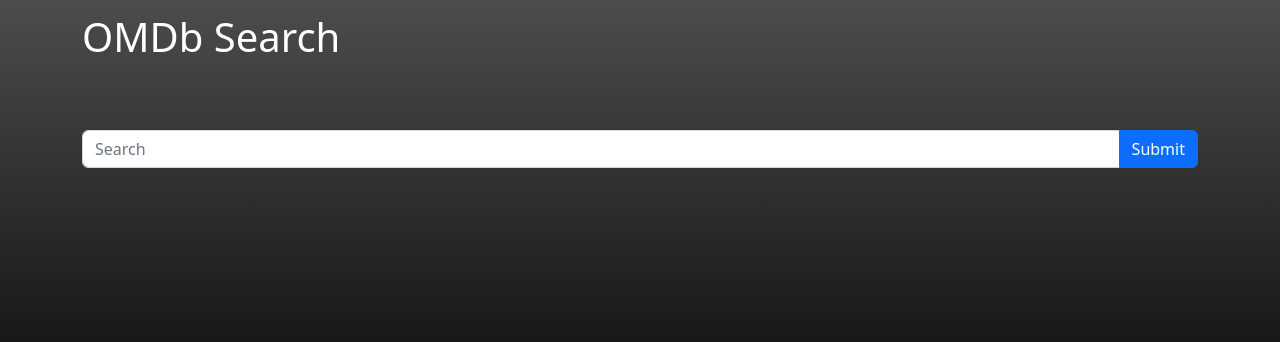
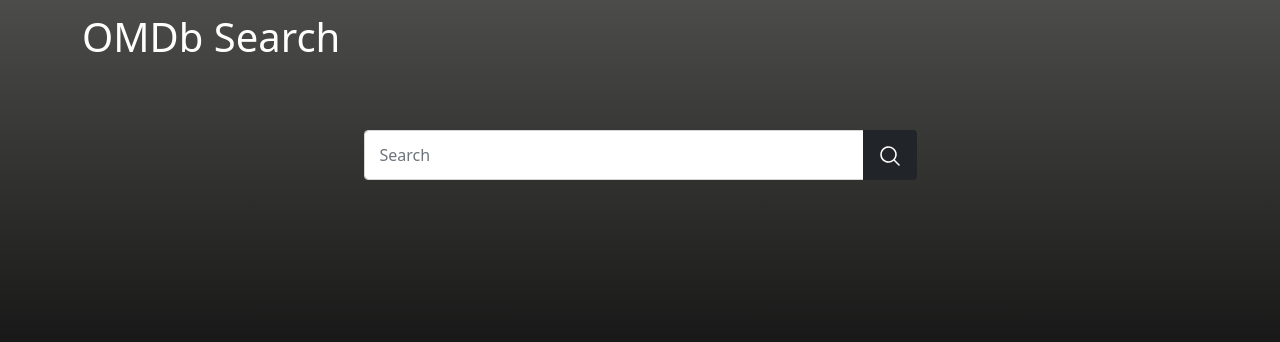
Before and after one commit to BarryPercy/omdbai-app-frontend, a React (Create React App) app: page / in a window 1280 px wide. Shown: the top 342 px of the page. Built offline with nearby package versions, Linux system fonts and the light colour scheme.

Commit message:
Updated search bar, changing movie card size

```diff
--- a/package.json
+++ b/package.json
@@ -15,6 +15,7 @@
     "react": "^18.2.0",
     "react-bootstrap": "^2.7.0",
     "react-dom": "^18.2.0",
+    "react-icons": "^4.8.0",
     "react-redux": "^8.0.5",
     "react-router-dom": "^6.5.0",
     "react-scripts": "5.0.1",
--- a/src/components/SearchBar.tsx
+++ /dev/null
@@ -1,32 +0,0 @@
-import { Form, InputGroup, Button } from 'react-bootstrap';
-import { useState } from 'react';
-import { useAppDispatch } from '../redux/hooks';
-import { search } from '../redux/actions';
-
-const SearchBar = ()=>{
-    const [searchValue, setSearchValue] = useState("")
-    const dispatch = useAppDispatch();
-    const handleSubmit = (event: React.FormEvent<HTMLFormElement>) =>{
-        event.preventDefault();
-        dispatch(search(searchValue))
-        setSearchValue("")
-    }
-    return(
-        <Form onSubmit={handleSubmit} className="mt-5">
-            <InputGroup className="mb-3">
-                <Form.Control
-                    placeholder="Search"
-                    value = {searchValue}
-                    onChange={(e) => {
-                        setSearchValue(
-                            e.target.value,
-                        );
-                    }}
-                />
-                <Button type="submit">Submit</Button>
-            </InputGroup>
-        </Form>
-    )
-}
-
-export default SearchBar
--- a/src/components/movies/Movie.tsx
+++ b/src/components/movies/Movie.tsx
@@ -18,7 +18,7 @@
     return(
         <>
             {Poster!=="N/A"?
-            <Col  xs={6} sm={4} md={3} lg={2} >
+            <Col  xs={6} sm={3} md={3} lg={2} >
                 <Link to={"/"+imdbID}  className="no-decoration">
                     <Card className = "movie-card mb-4" onClick={handleClick}>
                         <Card.Img variant="top" src={Poster} />
--- a/src/components/movies/styles.css
+++ b/src/components/movies/styles.css
@@ -1,12 +1,47 @@
 .movie-card {
     transition: transform 0.2s ease-in-out;
-    height:400px;
+    height: 400px;
+    box-shadow: 2px 2px 4px rgba(0, 0, 0, 0.3);
 }
 
 .movie-card:hover {
-    transform: scale(1.1);
-    z-index: 5
+    transform: scale(1.05);
+    z-index: 5;
 }
+
+.movie-card p {
+    font-size: 18px;
+    font-weight: 600;
+    color: black;
+}
+
+.no-decoration {
+    text-decoration: none;
+}
+
+@media (max-width: 576px) {
+    .movie-card {
+        height: 500px;
+    }
+}
+
+@media (max-width: 510px) {
+    .movie-card {
+        height: 400px;
+    }
+}
+
+/* @media (max-width: 576px) {
+    .movie-card {
+        height: 500px;
+    }
+}
+
+@media (max-width: 576px) {
+    .movie-card {
+        height: 500px;
+    }
+} */
 
 .details-background {
     background-color: grey;
--- /dev/null
+++ b/src/components/search/SearchBar.tsx
@@ -0,0 +1,37 @@
+import { Form, InputGroup, Button } from 'react-bootstrap';
+import { useState } from 'react';
+import { useAppDispatch } from '../../redux/hooks';
+import { search } from '../../redux/actions';
+import "./styles.css";
+import { HiMagnifyingGlass } from 'react-icons/hi2'
+
+const SearchBar = () => {
+  const [searchValue, setSearchValue] = useState("")
+  const dispatch = useAppDispatch();
+  const handleSubmit = (event: React.FormEvent<HTMLFormElement>) => {
+    event.preventDefault();
+    dispatch(search(searchValue))
+    setSearchValue("")
+  }
+  return (
+    <Form onSubmit={handleSubmit} className="Form mt-5">
+      <InputGroup className="mb-3 rounded-start">
+        <Form.Control
+          className='form-control'
+          placeholder="Search"
+          value={searchValue}
+          onChange={(e) => {
+            setSearchValue(
+              e.target.value,
+            );
+          }}
+        />
+        <Button type="submit" className="btn d-none d-md-block">
+          <HiMagnifyingGlass size={24} />
+        </Button>
+      </InputGroup>
+    </Form>
+  )
+}
+
+export default SearchBar;
--- /dev/null
+++ b/src/components/search/styles.css
@@ -0,0 +1,53 @@
+.Form {
+    display: flex;
+    justify-content: center;
+    align-items: center;
+  }
+
+  .Form .mb-3 {
+    display: flex;
+    justify-content: center;
+    align-items: center;
+  }
+
+  .Form .form-control {
+    width: 100%;
+    max-width: 500px;
+    height: 50px;
+    padding: 10px 15px;
+    font-size: 16px;
+    font-weight: 400;
+    color: #444;
+    border: none;
+    border-radius: 4px;
+    box-shadow: none;
+    border: 1px solid #d4d4d4;
+
+  }
+
+  .Form button[type="submit"] {
+    background-color: #212529;
+    color: #fff;
+    border: none;
+    height:50px;
+    padding: 10px 15px;
+    border-radius: 4px;
+    font-size: 16px;
+    font-weight: 500;
+    transition: all 0.2s ease-in-out;
+    margin-left: -1px;
+  }
+
+  .Form button[type="submit"]:hover {
+    background-color: #343a40;
+    color: #fff;
+    cursor: pointer;
+    border-top-right-radius: 0;
+  border-bottom-right-radius: 0;
+  border-right: 0;
+  }
+
+  .form-control {
+    border-radius: 0.25rem 0 0 0.25rem;
+  border-end-start-radius: 0.25rem;
+  }
--- a/src/views/Home/Home.tsx
+++ b/src/views/Home/Home.tsx
@@ -1,6 +1,6 @@
 import { Container,Button } from "react-bootstrap";
 import "./styles.css";
-import SearchBar from "../../components/SearchBar";
+import SearchBar from "../../components/search/SearchBar";
 import Movies from "../../components/movies/Movies";
 import { useEffect } from "react"
 import { emptySearch } from "../../redux/actions";
```
Also changed, not shown: 1 other file (tests, documents, lock files or other folders).
